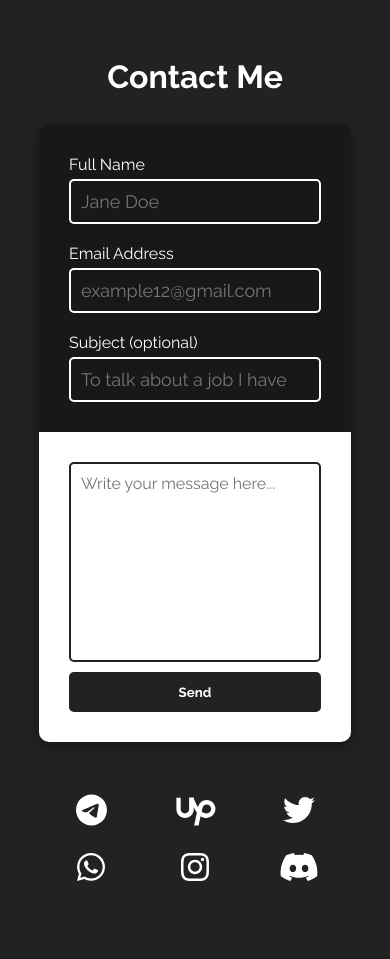
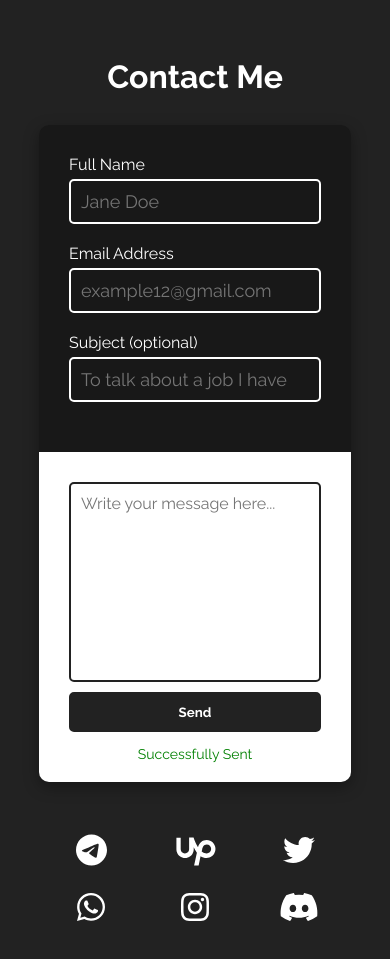
Before and after one commit to naodalemu/react-portfolio, a React (Vite) app: page / in a window 390 px wide. Shown: the part 3720-4679 px from the top of the page. Built offline with nearby package versions, Linux system fonts and the light colour scheme.

Commit message:
Fixed an issue I saw on mobile version for the loading in the contact section

```diff
--- a/src/components/sections/Contact.jsx
+++ b/src/components/sections/Contact.jsx
@@ -71,8 +71,8 @@ function Contact() {
                     <textarea id="contactMessage" ref={contactMessageRef} className={classes.contactMessage} name="contactMessage" placeholder="Write your message here..." required></textarea>
                     <button className={classes.contactButton} type="submit">Send</button>
                     {loading ? <div className={classes.messageContainer}><div className={classes.message}>Sending...</div></div> : null}
-                    {successModal ? <div className={classes.messageContainer}><div className={classes.message} style={{ color: "green" }}>Successfully Sent</div></div> : null}
-                    {FailedModal ? <div className={classes.messageContainer}><div className={classes.message} style={{ color: "firebrick" }}>Failed! Please check your internet connection</div></div> : null}
+                    {!successModal ? <div className={classes.messageContainer}><div className={classes.message} style={{ color: "green" }}>Successfully Sent</div></div> : null}
+                    {FailedModal ? <div className={`${classes.messageContainer} ${classes.failedMessageContainer}`}><div className={classes.message} style={{ color: "firebrick" }}>Failed! Please check your internet connection</div></div> : null}
                 </div>
             </motion.form>
             <div className={classes.contactLinksContainer}>
--- a/src/components/sections/Contact.module.css
+++ b/src/components/sections/Contact.module.css
@@ -99,6 +99,8 @@
     font-size: 14px;
     border-radius: 5px;
     color: var(--primary-black);
+    text-align: center;
+    padding: 0px 10px;
 }
 
 .messageContainer {
@@ -176,7 +178,13 @@
 
 @media screen and (max-width: 425px) {
     .firstContactInfo, .lastContactInfo {
-        padding: 30px;
+        padding: 30px 30px 50px 30px;
+    }
+}
+
+@media screen and (max-width: 392px) {
+    .failedMessageContainer {
+        bottom: 10px;
     }
 }
 
```
